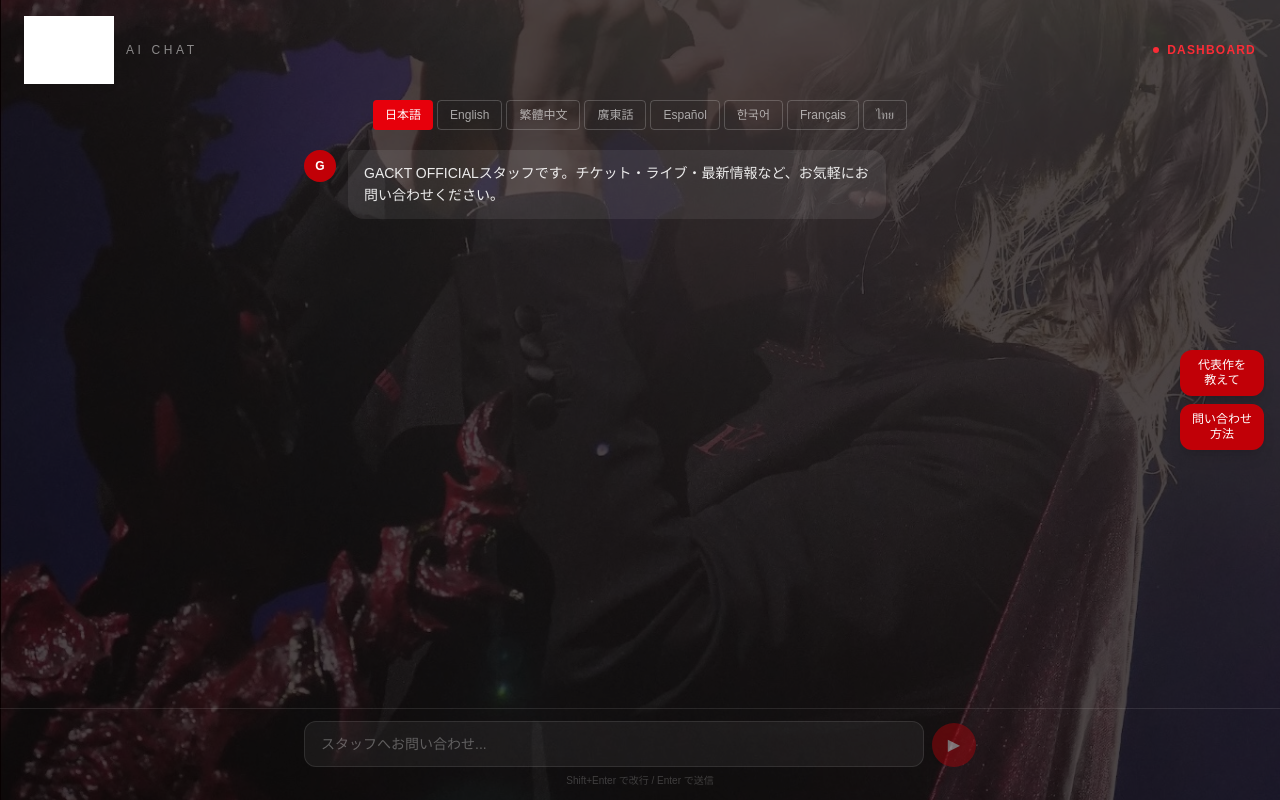
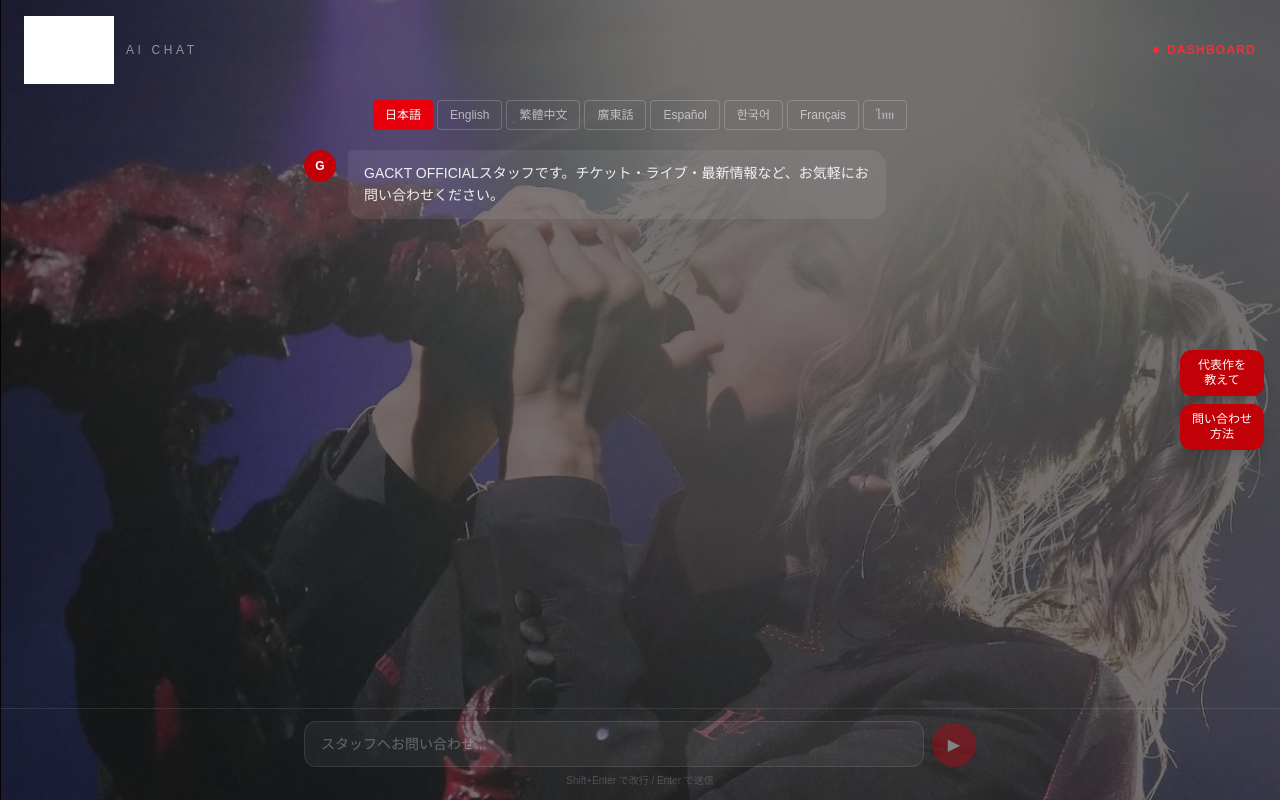
Before and after one commit to mayumi1210abe-debug/gackt-chatbot, a Next.js app: page / in a window 1280 px wide. Built offline with nearby package versions, Linux system fonts and the light colour scheme; grey boxes are pictures that could not be loaded.

Commit message:
fix: adjust background position to show face

```diff
--- a/src/app/components/Chat.tsx
+++ b/src/app/components/Chat.tsx
@@ -64,7 +64,7 @@ export default function Chat() {
         style={{
           backgroundImage: `url('/IMG_0892.jpeg')`,
           backgroundRepeat: "no-repeat",
-          backgroundPosition: "center center",
+          backgroundPosition: "70% 20%",
           backgroundSize: "cover",
         }}
       />
@@ -72,7 +72,7 @@ export default function Chat() {
       <div
         className="pointer-events-none absolute inset-0 z-0"
         style={{
-          background: "rgba(10,0,0,0.72)",
+          background: "rgba(10,0,0,0.55)",
         }}
       />
 
```
